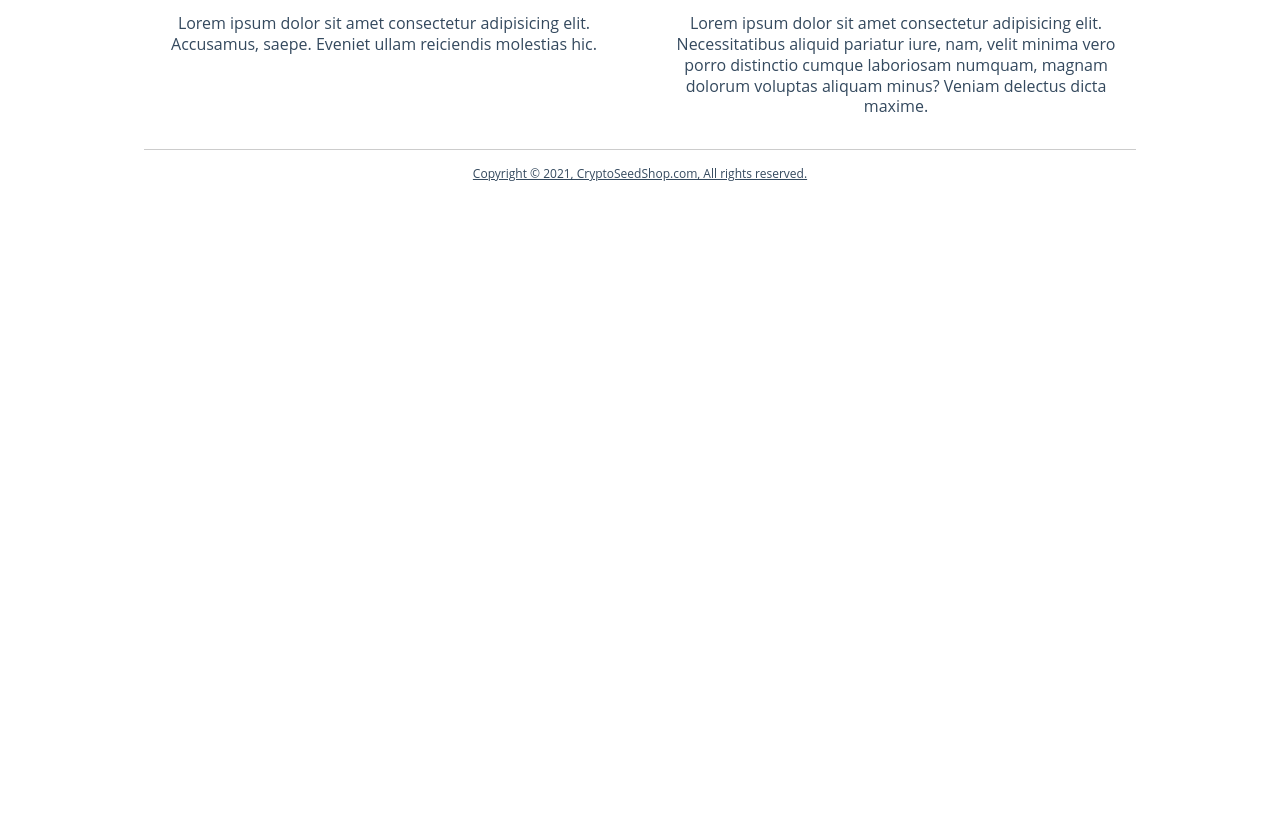
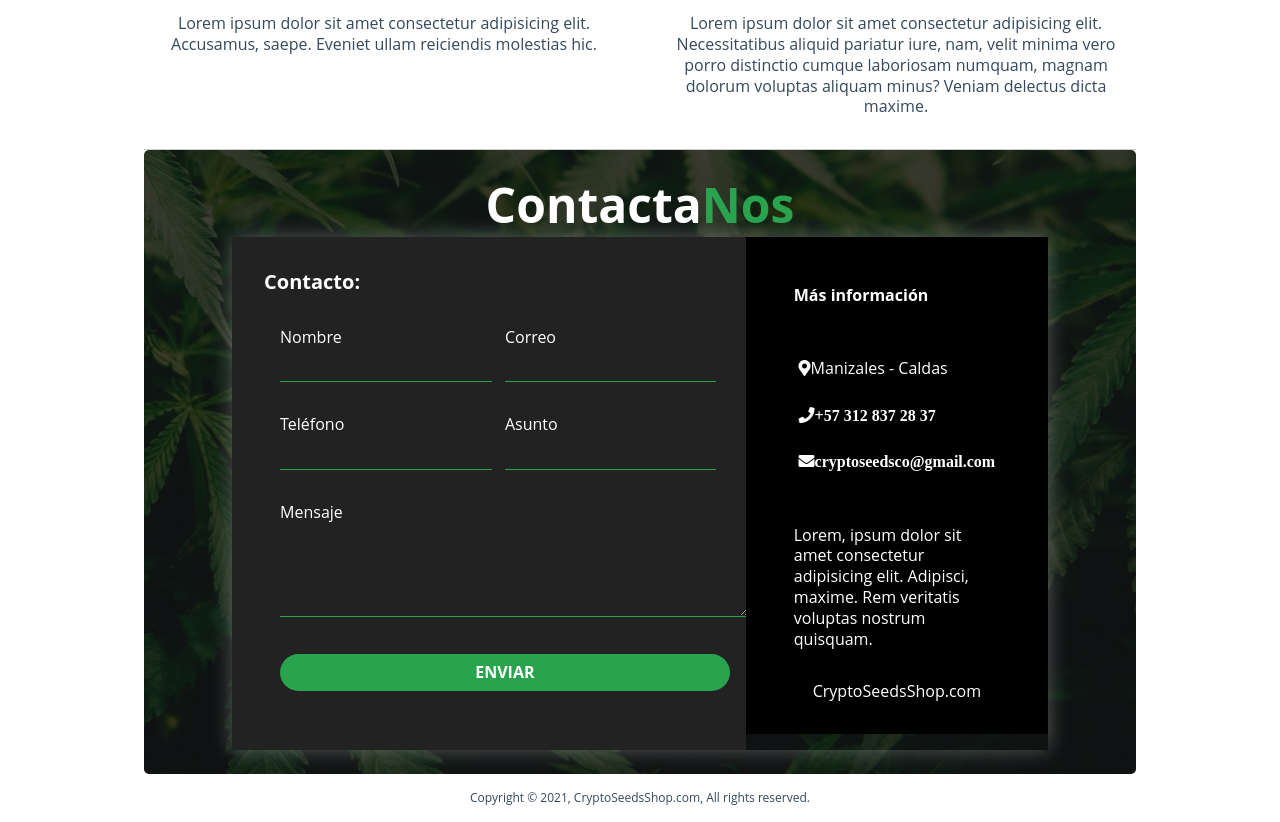
Before and after one commit to BlockGrowSeeds/cryptoseeds, a plain HTML site: page index.html in a window 1280 px wide. Shown: the part 881-1703 px from the top of the page. Before the commit the page ends 1079 px from the top, so only its background shows below. Drawn offline with nearby package versions, Linux system fonts and the light colour scheme.

Commit message:
Agregando formulario de contacto

```diff
--- a/css/style.css
+++ b/css/style.css
@@ -4,6 +4,9 @@ body {
   font-size: 16px;
   line-height: 1.3;
   -webkit-text-size-adjust: none;
+  margin: 0;
+  padding: 0;
+  box-sizing: border-box;
 }
 
 /* Btns Scroll */
@@ -43,6 +46,7 @@ body {
 
 a {
   color: inherit;
+  text-decoration: none;
 }
 
 p, h2, h3, ul, li, ol, form, video, img, fieldset {
@@ -65,7 +69,7 @@ form + h3 {
   margin-top: 24px;
 }
 
-h1, h2, h3 {
+h1, h2, h3, h4 {
   font-weight: bold;
 }
 
@@ -162,6 +166,7 @@ body.cookies-enabled .cookies-disabled-only {
   background-color: #2aa34f;
   cursor: pointer;
   -webkit-appearance: none;
+  text-transform: uppercase;
 }
 
 .button + .button {
@@ -172,6 +177,8 @@ body.cookies-enabled .cookies-disabled-only {
 .button:focus {
   outline: none;
   background-color: #338a37;
+  transition: background-color 1s ease-out;
+  outline: 0;
 }
 
 /*.button--secondary {
@@ -429,7 +436,7 @@ label select {
   color: #7bef6d;
 }
 
-.menu__item-link--sub {
+/*.menu__item-link--sub {
   padding-top: 0;
   border-top: none;
   font-size: 14px;
@@ -438,7 +445,7 @@ label select {
 .menu__item-link--sub::before {
   content: 'â€“';
   margin: 0 8px;
-}
+}*/
 
 /*.banner {
   margin: 32px 0 0 0;
@@ -476,7 +483,7 @@ label select {
   padding: 75px 16px 0 16px;
 }
 
-.main--app {
+/*.main--app {
   padding-top: 0;
 }
 
@@ -486,18 +493,18 @@ label select {
 
 .main--auth.main--app {
   padding-top: 40px;
-}
+}*/
 
 .main__section {
   border-bottom: 1px solid #ccc;
   padding: 32px 0;
 }
 
-.main--app .main__section:last-child {
+/*.main--app*/ .main__section:last-child {
   border-bottom: none;
 }
 
-.upsell {
+/*.upsell {
   text-align: center;
 }
 
@@ -507,7 +514,7 @@ label select {
   border-radius: 30px;
   margin-bottom: 16px;
   border: 1px solid #ccc;
-}
+}*/
 
 .splash__details {
   margin-bottom: 32px;
@@ -526,6 +533,10 @@ video::-internal-media-controls-overplay-cast-button {
   display: none;
 }
 
+video::-internal-media-controls-download-button {
+  display:none
+}
+
 .splash__cta {
   text-align: center;
 }
@@ -542,7 +553,7 @@ video::-internal-media-controls-overplay-cast-button {
   margin-bottom: 0;
 }
 
-.mobileconfig-details {
+/*.mobileconfig-details {
   position: fixed;
   top: 0;
   left: 0;
@@ -553,9 +564,9 @@ video::-internal-media-controls-overplay-cast-button {
   background: rgba(0, 0, 0, 0.9);
   color: #fff;
   z-index: 1;
-}
+}*/
 
-.mobileconfig-details__close {
+/*.mobileconfig-details__close {
   position: absolute;
   top: 0;
   right: 0;
@@ -570,7 +581,7 @@ video::-internal-media-controls-overplay-cast-button {
   display: flex;
   align-items: center;
   justify-content: center;
-}
+}*/
 
 /*.paypal-checkout-form__submit {
   display: none;
@@ -699,7 +710,7 @@ video::-internal-media-controls-overplay-cast-button {
   animation: spin 1s infinite linear;
 }*/
 
-@keyframes spin {
+/*@keyframes spin {
   from {
     transform: rotate(0);
   }
@@ -740,45 +751,45 @@ video::-internal-media-controls-overplay-cast-button {
 
 .app-previews--home {
   display: block;
-}
+}*/
 
-.app-preview {
+/*.app-preview {
   margin: 0;
   width: 100%;
   padding-right: 16px;
   padding-bottom: 16px;
   box-sizing: border-box;
-}
+}*/
 
-.app-preview__link {
+/*.app-preview__link {
   display: flex;
   height: 100%;
   width: 100%;
   align-items: center;
   box-sizing: border-box;
   text-decoration: none;
-}
+}*/
 
-.app-preview__icon {
+/*.app-preview__icon {
   height: 80px;
   min-width: 80px;
   border-radius: 20px;
   margin: 0 16px 0 0;
   border: 1px solid #ccc;
   flex-shrink: 0;
-}
+}*/
 
-.app-preview__details {
+/*.app-preview__details {
   overflow: hidden;
-}
+}*/
 
-.app-preview__name {
+/*.app-preview__name {
   margin: 0;
   font-size: 16px;
   font-weight: bold;
-}
+}*/
 
-.app-preview__description {
+/*.app-preview__description {
   margin: 0;
   display: -webkit-box;
   -webkit-line-clamp: 2;
@@ -786,50 +797,50 @@ video::-internal-media-controls-overplay-cast-button {
   overflow: hidden;
   max-height: 40px;
   font-size: 14px;
-}
+}*/
 
-.app-preview__version {
+/*.app-preview__version {
   margin-bottom: 8px;
-}
+}*/
 
-.app-detail__header {
+/*.app-detail__header {
   text-align: center;
-}
+}*/
 
-.app-detail__icon {
+/*.app-detail__icon {
   height: 120px;
   min-width: 120px;
   border-radius: 30px;
   margin-bottom: 16px;
   border: 1px solid #ccc;
-}
+}*/
 
-.app-detail__title {
+/*.app-detail__title {
   margin-bottom: 0;
-}
+}*/
 
-.app-detail__details {
+/*.app-detail__details {
   overflow: hidden;
-}
+}*/
 
-.app-detail__screenshot {
+/*.app-detail__screenshot {
   display: block;
   width: 100%;
   max-width: 320px;
   margin: 16px auto 0;
-}
+}*/
 
-.sign-app__submit {
+/*.sign-app__submit {
   position: relative;
-}
+}*/
 
-.sign-app__submit:disabled {
+/*.sign-app__submit:disabled {
   opacity: 1;
   color: transparent;
   background-color: transparent;
-}
+}*/
 
-.sign-app__submit:disabled:before {
+/*.sign-app__submit:disabled:before {
   content: '';
   position: absolute;
   top: 6px;
@@ -843,6 +854,119 @@ video::-internal-media-controls-overplay-cast-button {
   border-bottom: 2px solid #1abc9c;
   border-left: 2px solid transparent;
   animation: spin 1s infinite linear;
+}*/
+
+.content__global__contact {
+  font-family: "Open Sans", sans-serif;
+  background-image: linear-gradient(rgba(16, 16, 16, .8), rgba(16, 16, 16, .8)), url(/images/background__contact.jpg);
+  background-size: cover;
+  max-width: 100%;
+  color: #fff;
+  padding: 0 1.5em;
+  border-radius: 5px;
+}
+
+.content__contact {
+  max-width: 1170px;
+  margin-left: auto;
+  margin-right: auto;
+  padding: 1.5em;
+}
+
+.logo__contact {
+  text-align: center;
+  font-size: 3em;
+}
+
+.logo__contact span {
+  color: #2aa34f;
+}
+
+.contact__wrapper {
+  box-shadow: 0 0 20px 0 rgba(255, 255, 255, .3);
+}
+
+.contact__wrapper > * {
+  padding: 1em;
+}
+
+.contact__form {
+  background: #222222;
+}
+
+.contact__form form p {
+  margin: 0;
+  padding: 1em;
+}
+
+.contact__form form {
+  display: grid;
+  grid-template-columns: 1fr 1fr;
+}
+
+.contact__form form .block {
+  grid-column: 1 / 3;
+}
+
+.contact__form form button,
+.contact__form form input,
+.contact__form form textarea {
+  width: 100%;
+  padding: .7em;
+  border: none;
+  background: none;
+  outline: 0;
+  color: #fff;
+  border-bottom: 1px solid #2aa34f;
+}
+
+.contact__form form button {
+  display: block;
+  box-sizing: border-box;
+  width: 100%;
+  padding: .5em;
+  border: none;
+  border-radius: 28px;
+  font-family: inherit;
+  font-size: inherit;
+  line-height: inherit;
+  font-weight: bold;
+  text-decoration: none;
+  text-align: center;
+  color: #fff;
+  background-color: #2aa34f;
+  cursor: pointer;
+  -webkit-appearance: none;
+  text-transform: uppercase;
+}
+
+.contact__form form button:hover,
+.contact__form form button:focus {
+  outline: none;
+  background-color: #338a37;
+  transition: background-color 1s ease-out;
+  outline: 0;
+}
+
+.contact__info {
+  background: #000;
+}
+
+.contact__info h4,
+.contact__info ul,
+.contact__info p,
+.contact__info {
+  text-align: center;
+  margin: 0 0 1rem 0;
+}
+
+.contact__info ul {
+  list-style: none;
+  padding: 1em;
+}
+
+.contact__info ul li {
+  padding: .3em;
 }
 
 @keyframes spin {
@@ -957,53 +1081,78 @@ video source {
     box-sizing: border-box;
   }
 
-  .packages {
+  .content__global__contact {
+    padding: 0 4rem;
+  }
+
+  .contact__wrapper {
+    display: grid;
+    grid-template-columns: 2fr 1fr;
+  }
+
+  .contact__wrapper > * {
+    padding: 2em;
+  }
+
+  .block {
+    width: 100%;
+  }
+
+  .contact__info h4,
+  .contact__info ul,
+  .contact__info p,
+  .contact__info a {
+    padding: 1em;
+    text-align: left;
+  }
+
+  /* .packages {
     -webkit-flex-direction: row;
     flex-direction: row;
     margin: 0 -8px;
-  }
+  } */
 
-  .packages__option {
+  /*.packages__option {
     margin: 0 8px;
-  }
+  } */
 
-  .upsell {
+  /* .upsell {
     display: flex;
     align-items: center;
     text-align: left;
-  }
+  }*/
 
-  .upsell__icon {
+  /* .upsell__icon {
     margin: 0 32px 0 0;
     flex-shrink: 0;
-  }
+  }*/
 
-  .support-options {
+  /*.support-options {
     display: grid;
     grid-template-columns: 33% 33% 33%;
     grid-gap: 16px;
     grid-auto-rows: 1fr;
-  }
+  } */
 
-  .support-options__option {
+  /*.support-options__option {
     margin-bottom: 0;
-  }
+  }*/
 
-  .dashboard {
+ /* .dashboard {
     display: flex;
-  }
+  } */
 
-  .dashboard__apps {
+ /* .dashboard__apps {
     padding-bottom: 0;
     margin-bottom: 0;
     border-bottom: none;
-  }
+  }*/
 
-  .dashboard__apps-link {
+ /* .dashboard__apps-link {
     text-align: center;
-  }
+  }*/
 
-  .dashboard__details {
+  /*.dashboard__details {
     width: 320px;
     padding: 16px;
     margin-left: 16px;
@@ -1011,38 +1160,38 @@ video source {
     border-radius: 12px;
     box-sizing: border-box;
     flex-shrink: 0;
-  }
+  } */
 
-  .app-preview {
+ /* .app-preview {
     width: 50%;
-  }
+  }*/
 
-  .app-previews--home .app-preview {
+ /* .app-previews--home .app-preview {
     width: 100%;
-  }
+  }*/
 
-  .app-detail__header {
+ /* .app-detail__header {
     display: flex;
     align-items: center;
     text-align: left;
-  }
+  } */
 
-  .app-detail__icon {
+ /* .app-detail__icon {
     margin: 0 32px 0 0;
     flex-shrink: 0;
-  }
+  }*/
 
-  .app-details__meta {
+  /*.app-details__meta {
     display: flex;
     align-items: flex-start;
-  }
+  }*/
 
-  .app-detail__details {
+  /*.app-detail__details {
     flex: 1;
-  }
+  }*/
 
-  .app-detail__screenshot {
+  /*.app-detail__screenshot {
     margin: 0 0 0 32px;
     flex-shrink: 0;
-  }
+  } */
 }
--- a/index.html
+++ b/index.html
@@ -200,15 +200,63 @@
           </div>
         </div>
       </section>
+      <section class="content__global__contact">
+        <div class="content__contact">
+          <h1 class="logo__contact">Contacta<span>Nos</span></h1>
+            <div class="contact__wrapper">
+              <div class="contact__form">
+                <h3>Contacto:</h3>
+              <form>
+                <p>
+                  <label for="fullname">Nombre</label>
+                  <input type="text" name="fullname" id="fullname">
+                </p>
+                <p>
+                  <label for="email">Correo</label>
+                  <input type="email" name="email" id="email">
+                </p>
+                <p>
+                  <label for="phone">Teléfono</label>
+                  <input type="tel" name="phone" id="phone">
+                </p>
+                <p>
+                  <label for="affair">Asunto</label>
+                  <input type="text" name="affair" id="affair">
+                </p>
+                <p class="block">
+                  <label for="message">Mensaje</label>
+                  <textarea name="message" id="message" rows="5"></textarea>
+                </p>
+                <p class="block">
+                  <button type="submit">
+                    Enviar
+                  </button>
+                </p>
+              </form>
+            </div>
+            <div class="contact__info">
+              <h4>Más información</h4>
+              <ul>
+                <li><i class="fas fa-map-marker-alt"></i>Manizales - Caldas</i></li>
+                <li><i class="fas fa-phone">+57 312 837 28 37</i></li>
+                <li><i class="fas fa-envelope">cryptoseedsco@gmail.com</i></li>
+              </ul>
+              <p>Lorem, ipsum dolor sit amet consectetur adipisicing elit. Adipisci, maxime. Rem veritatis voluptas nostrum quisquam.</p>
+              <a href="https://www.cryptoseedsshop.com">CryptoSeedsShop.com</a>
+            </div>
+          </div>
+        </div>
+      </section>
     </main>
     <footer class="footer">
-      <a href="https://www.cryptoseeds.net"
-        >Copyright &copy 2021, CryptoSeedShop.com, All rights reserved.</a
+      <a href="https://www.cryptoseedsshop.com"
+        >Copyright &copy 2021, CryptoSeedsShop.com, All rights reserved.</a
       >
     </footer>
+
     <!--Btns Scroll-->
     <a
-      href="https://api.whatsapp.com/send?phone=+573226090584"
+      href="https://www.instagram.com/cryptoseedsshop/"
       class="btn-insta"
       target="_blank"
       ><img
```
Also changed, not shown: images/background__contact.jpg (added).
